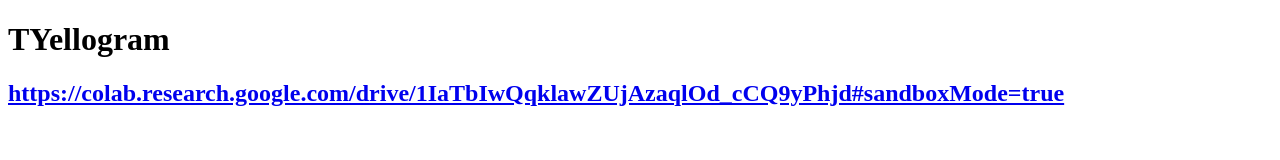
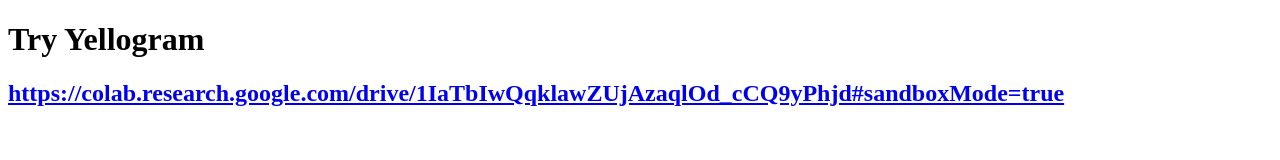
Before and after one commit to YellowInstagram/yellowinstagram.github.io, a plain HTML site: page index.html in a window 1280 px wide. Drawn offline with Linux system fonts and the light colour scheme.

Commit message:
Update index.html

```diff
--- a/index.html
+++ b/index.html
@@ -5,7 +5,7 @@
     <title>Yellogram</title>
   </head>
   <body>
-    <h1>TYellogram</h1>
+    <h1>Try Yellogram</h1>
     <a href="https://colab.research.google.com/drive/1IaTbIwQqklawZUjAzaqlOd_cCQ9yPhjd#sandboxMode=true">
       <h2>https://colab.research.google.com/drive/1IaTbIwQqklawZUjAzaqlOd_cCQ9yPhjd#sandboxMode=true</h2>
     </a>
```
